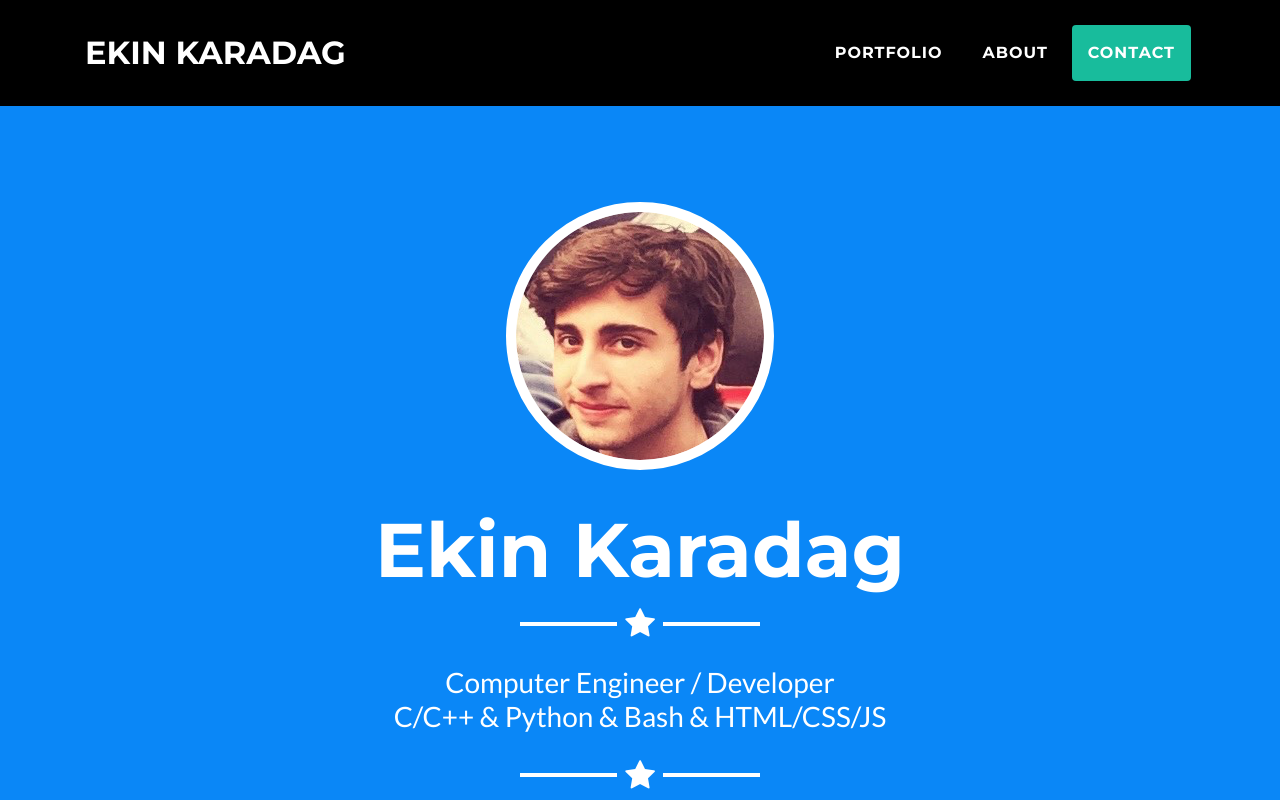
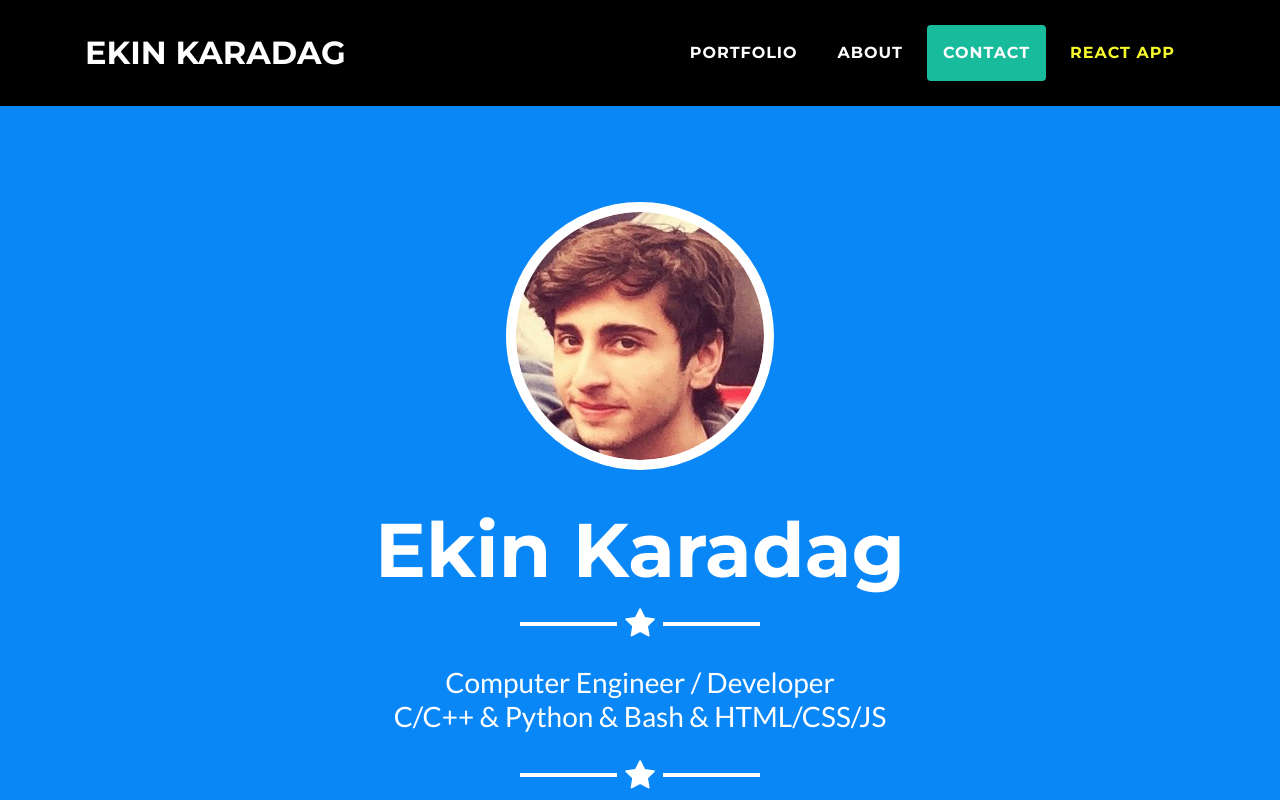
Before and after one commit to ekinkaradag/ekinkaradag.github.io, a plain HTML site: page index.html in a window 1280 px wide. Shown: the top 800 px of the page. Drawn offline with nearby package versions, Linux system fonts and the light colour scheme; a web font is replaced by a local one.

Commit message:
Added React App Link
Added a link to my first react app in the navigation bar

```diff
--- a/index.html
+++ b/index.html
@@ -28,6 +28,7 @@
                     <li class="nav-item mx-0 mx-lg-1" role="presentation"><a class="nav-link py-3 px-0 px-lg-3 rounded js-scroll-trigger" href="#portfolio">Portfolio</a></li>
                     <li class="nav-item mx-0 mx-lg-1" role="presentation"><a class="nav-link py-3 px-0 px-lg-3 rounded js-scroll-trigger" href="#about">About</a></li>
                     <li class="nav-item mx-0 mx-lg-1" role="presentation"><a class="nav-link py-3 px-0 px-lg-3 rounded js-scroll-trigger" href="#contact">Contact</a></li>
+                    <li class="nav-item mx-0 mx-lg-1" role="presentation"><a class="nav-link py-3 px-0 px-lg-3 rounded js-scroll-trigger" href="/react-first-app" style="color: #f5f82a">React App</a></li>
                 </ul>
             </div>
         </div>
```
